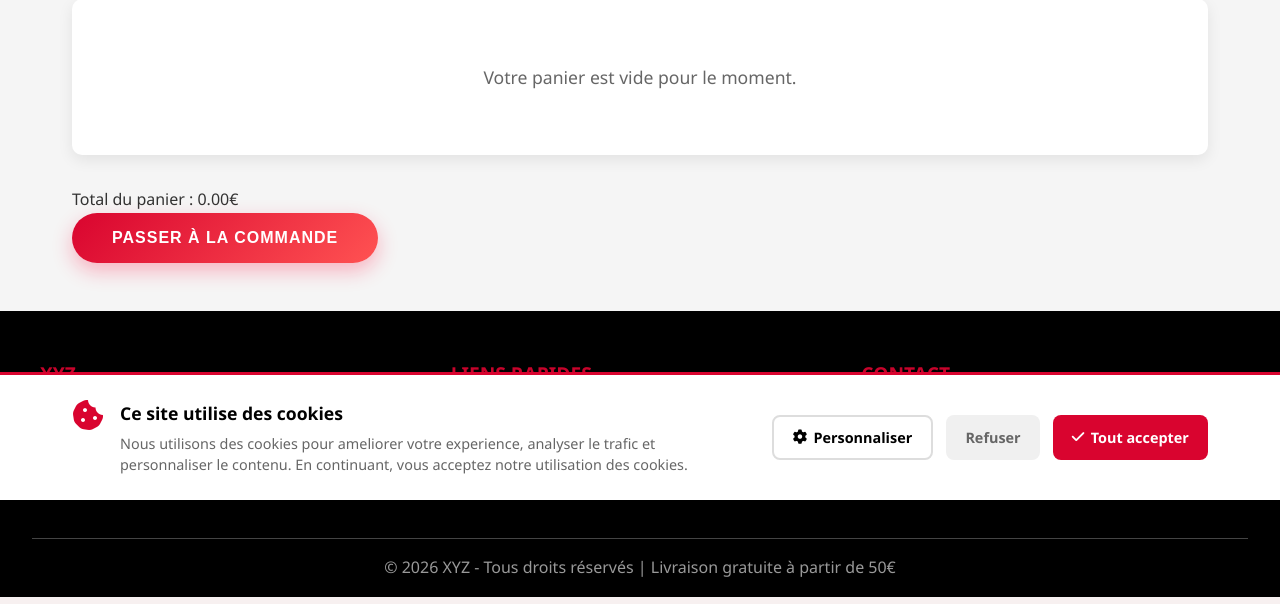
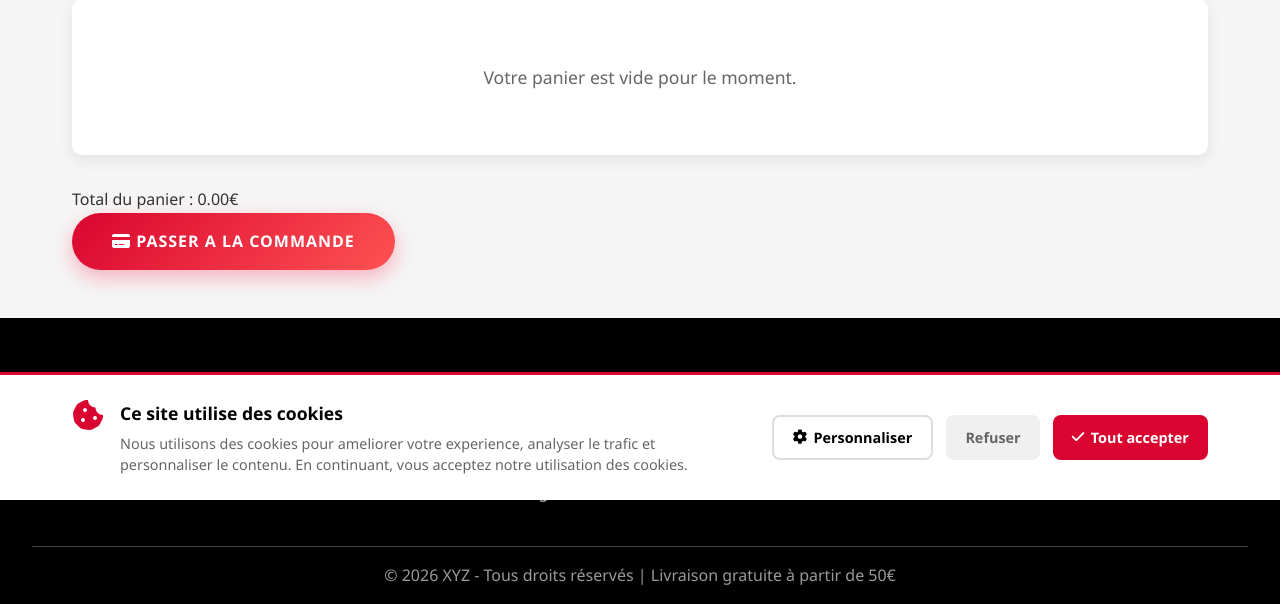
Before and after one commit to Nathan355/projet-momo-nt, a PHP site: page /projet-momo-nt-main/panier.php in a window 1280 px wide. Shown: the part 300-904 px from the top of the page. Run offline with PHP 8.4, Linux system fonts and the light colour scheme.

Commit message:
Mise a jour panier: bouton Commander redirige vers checkout.php

```diff
--- a/panier.php
+++ b/panier.php
@@ -63,7 +63,7 @@
                     <span>Total du panier :</span>
                     <span id="cart-total-amount">0.00€</span>
                 </div>
-                <button class="cta-button">Passer à la commande</button>
+                <a href="checkout.php" class="cta-button" style="text-decoration:none; text-align:center; display:inline-block;"><i class="fas fa-credit-card"></i> Passer a la commande</a>
             </div>
         </section>
     </main>
```
